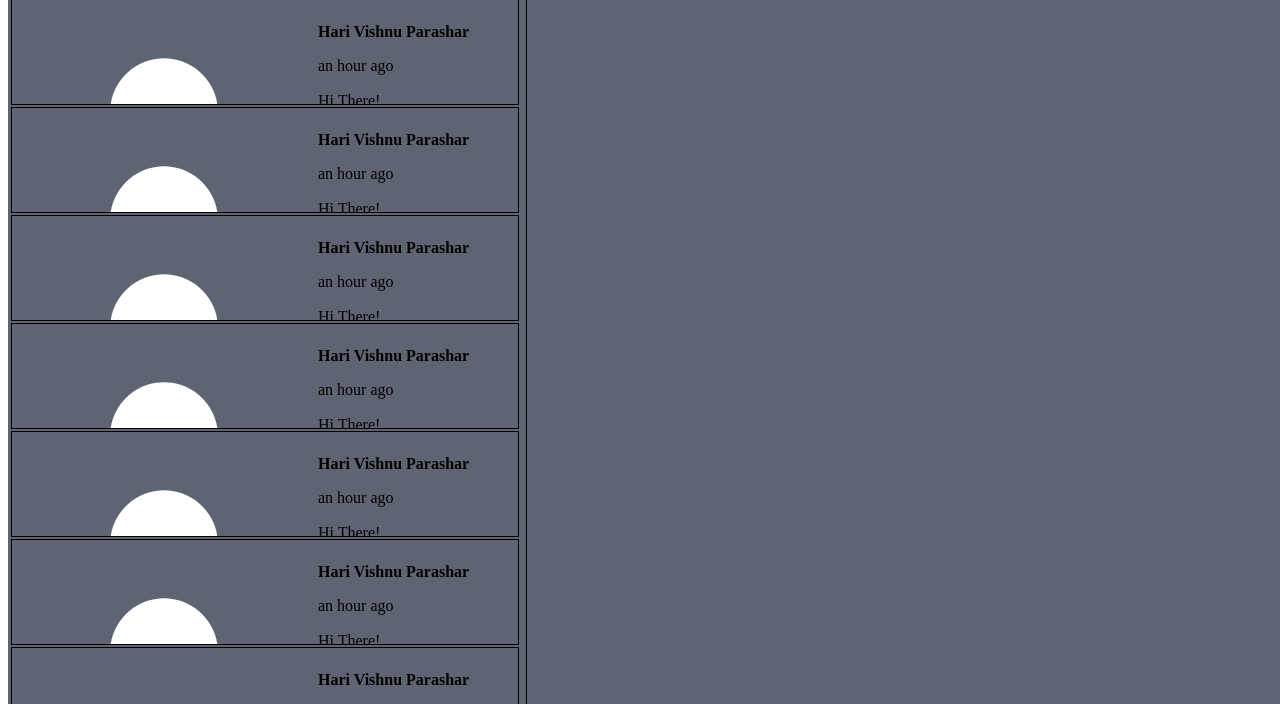
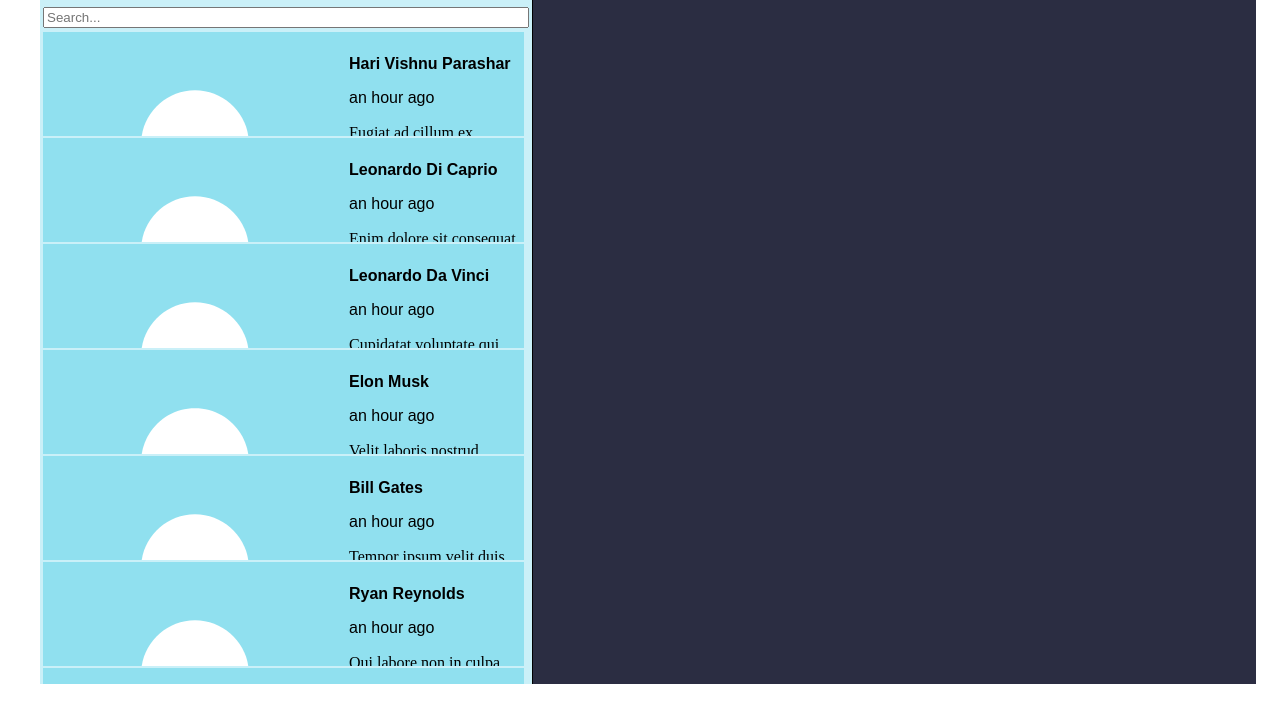
Before and after one commit to HariVP03/Chatting-App, a Gatsby site: page /chat-room in a window 1280 px wide. Shown: the part 104-816 px from the top of the page. Built offline with nearby package versions, Linux system fonts and the light colour scheme; Gatsby itself is replaced by a stand-in of ours.

Commit message:
added themes

```diff
--- a/src/components/layout.css
+++ b/src/components/layout.css
@@ -1,3 +1,5 @@
+@import url("https://fonts.googleapis.com/css2?family=Signika+Negative:wght@700&display=swap");
+@import url("https://fonts.googleapis.com/css2?family=Karla&display=swap");
 html {
   -ms-text-size-adjust: 100%;
   -webkit-text-size-adjust: 100%;
@@ -7,6 +9,7 @@
 body {
   margin: 0;
   -webkit-font-smoothing: antialiased;
+  font-family: "Karla", sans-serif;
   -moz-osx-font-smoothing: grayscale;
   color: hsla(0, 0%, 0%, 0.8);
   font-weight: normal;
@@ -16,6 +19,9 @@
   -ms-font-feature-settings: "kern", "liga", "clig", "calt";
   -webkit-font-feature-settings: "kern", "liga", "clig", "calt";
   font-feature-settings: "kern", "liga", "clig", "calt";
+}
+.hide-scrollbar::-webkit-scrollbar {
+  width: 0 !important;
 }
 article,
 aside,
--- a/src/components/messagePreview.tsx
+++ b/src/components/messagePreview.tsx
@@ -10,10 +10,8 @@
   return (
     <Flex
       cursor="pointer"
-      bg="gray.300"
+      bg="#90e0ef"
       direction="column"
-      border="1px solid"
-      borderColor="gray.300"
       w="98%"
       my={1}
       minH="100px"
@@ -21,14 +19,20 @@
       p={2}
       rounded="lg"
       overflowY="hidden"
-      _hover={{ borderColor: "gray.400", shadow: "md" }}
+      transition="background 0.2s"
+      _hover={{ bg: "#89c2d9" }}
     >
       <Flex>
         <Avatar mr={3} src={senderAvatar} />
         <Flex direction="column" ml={1}>
-          <chakra.h4 mb={0}>
+          <chakra.h4 mb={0} fontFamily="'Karla', sans-serif;">
             {senderName}
-            <Text fontWeight="normal" color="gray.500" mb={1}>
+            <Text
+              fontFamily="'Karla', sans-serif;"
+              fontWeight="normal"
+              color="gray.700"
+              mb={1}
+            >
               {"an hour ago"}
             </Text>
           </chakra.h4>
--- a/src/pages/chat-room.tsx
+++ b/src/pages/chat-room.tsx
@@ -5,20 +5,28 @@
 const ChatRoom = () => {
   // TODO: FIX FONTS
   return (
-    <Flex justify="center" align="center" minH="100vh" w="100vw" bg="#5E6472">
-      <Flex minW="100vw" h="100vh" bg="gray.200">
+    <Flex justify="center" align="center" minH="100vh" w="100vw" bg="gray.800">
+      <Flex minW="95vw" h="95vh" bg="#2b2d42" rounded="md">
         <Flex
           p={3}
           direction="column"
           minW="40%"
           minH="90%"
+          roundedLeft="md"
+          bg="#caf0f8"
           borderRight="1px solid black"
+          className="hide-scrollbar"
           overflowY="scroll"
         >
           <Flex mb={3} direction="column">
-            <chakra.h2 w="full" textAlign="center">
+            <chakra.h1
+              fontFamily="'Signika Negative', sans-serif"
+              w="full"
+              fontWeight="700"
+              textAlign="center"
+            >
               Welcome to your chat room
-            </chakra.h2>
+            </chakra.h1>
             <Input
               type="search"
               placeholder="Search..."
@@ -28,48 +36,48 @@
           <Flex justify="center" direction="column">
             <MessagePreview
               senderName="Hari Vishnu Parashar"
-              message="Hi There!"
+              message="Fugiat ad cillum ex occaecat."
               timeSent={new Date()}
             />
             <MessagePreview
-              senderName="Hari Vishnu Parashar"
-              message="Hi There!"
+              senderName="Leonardo Di Caprio"
+              message="Enim dolore sit consequat ad proident..."
               timeSent={new Date()}
             />
 
             <MessagePreview
-              senderName="Hari Vishnu Parashar"
-              message="Hi There!"
+              senderName="Leonardo Da Vinci"
+              message="Cupidatat voluptate qui dolore duis..."
               timeSent={new Date()}
             />
             <MessagePreview
-              senderName="Hari Vishnu Parashar"
-              message="Hi There!"
+              senderName="Elon Musk"
+              message="Velit laboris nostrud consequat minim..."
               timeSent={new Date()}
             />
             <MessagePreview
-              senderName="Hari Vishnu Parashar"
-              message="Hi There!"
+              senderName="Bill Gates"
+              message="Tempor ipsum velit duis et."
               timeSent={new Date()}
             />
             <MessagePreview
-              senderName="Hari Vishnu Parashar"
-              message="Hi There!"
+              senderName="Ryan Reynolds"
+              message="Qui labore non in culpa Lorem."
               timeSent={new Date()}
             />
             <MessagePreview
-              senderName="Hari Vishnu Parashar"
-              message="Hi There!"
+              senderName="Eminem"
+              message="Commodo eu eu consequat esse cillum aute..."
               timeSent={new Date()}
             />
             <MessagePreview
-              senderName="Hari Vishnu Parashar"
-              message="Hi There!"
+              senderName="John Doe"
+              message="Magna reprehenderit anim sunt ipsum ..."
               timeSent={new Date()}
             />
             <MessagePreview
-              senderName="Hari Vishnu Parashar"
-              message="Hi There!"
+              senderName="Your mom"
+              message="Ut excepteur magna occaecat irure..."
               timeSent={new Date()}
             />
           </Flex>
```
